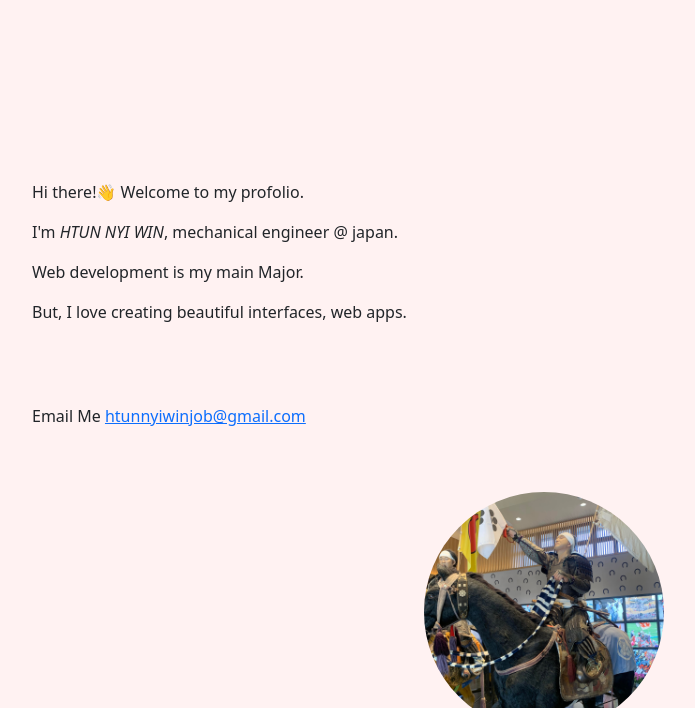
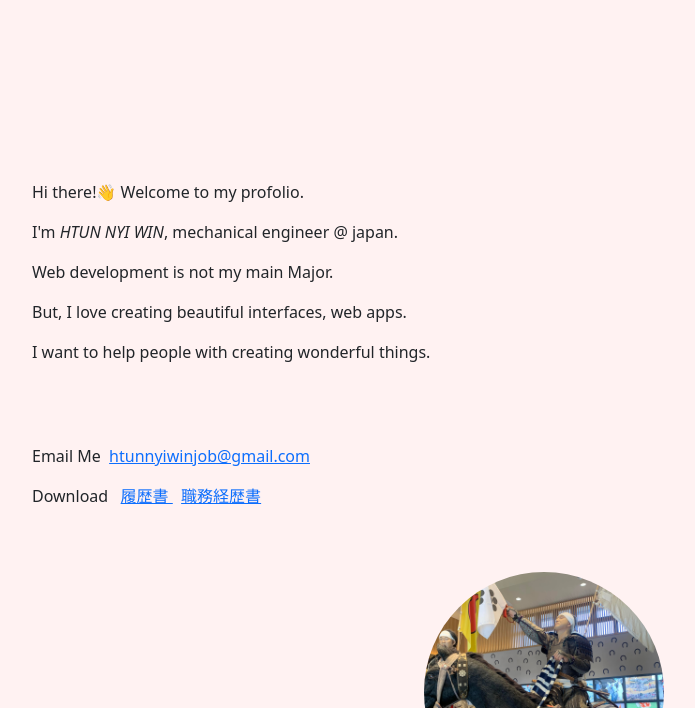
Before and after one commit to HtunNyiWin/portfolio, a plain HTML site: page index.html in a window 1280 px wide. Shown: the part 552-1260 px from the top of the page, without its empty margins (96-791 px from the left). Drawn offline with nearby package versions, Linux system fonts and the light colour scheme.

Commit message:
2023 03 05 ver3

```diff
--- a/index.html
+++ b/index.html
@@ -5,6 +5,7 @@
     <meta http-equiv="X-UA-Compatible" content="IE=edge" />
     <meta name="viewport" content="width=device-width, initial-scale=1.0" />
     <title>HTUN NYI WIN</title>
+    <link rel="icon" type="image/x-icon" href="/data/myIcon.JPG" />
     <link
       rel="stylesheet"
       href="https://cdnjs.cloudflare.com/ajax/libs/font-awesome/6.2.0/css/all.min.css"
@@ -84,13 +85,20 @@
       </div>
       <p>Hi there!👋 Welcome to my profolio.</p>
       <p>I'm <em>HTUN NYI WIN</em>, mechanical engineer @ japan.</p>
-      <p>Web development is my main Major.</p>
+      <p>Web development is not my main Major.</p>
       <p>But, I love creating beautiful interfaces, web apps.</p>
+      <p>I want to help people with creating wonderful things.</p>
       <div class="contractMe">
         <p>
-          Email Me&nbsp<a href="mailto:htunnyiwinjob@gmail.com"
-            >htunnyiwinjob@gmail.com</a
-          >
+          Email Me&nbsp
+          <a href="mailto:htunnyiwinjob@gmail.com">htunnyiwinjob@gmail.com</a>
+        </p>
+
+        <p>
+          Download &nbsp
+          <a href="./data/Recruit_Agent_CV_2023.02.19.pdf" download> 履歴書 </a>
+          &nbsp
+          <a href="./data/Recruit_Agent_職務経歴書.pdf" download>職務経歴書</a>
         </p>
       </div>
     </div>
```
Also changed, not shown: 1 other file.
